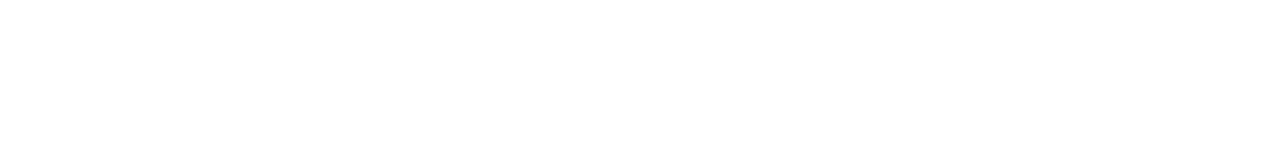
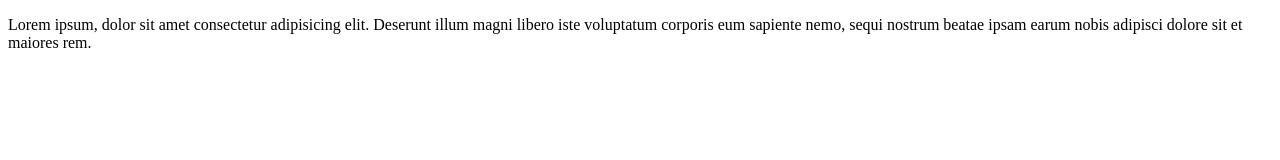
Before and after one commit to alunosIA/CGPI2-Aulas, a plain HTML site: page Facerecognition/Site/index.html in a window 1280 px wide. Drawn offline with Linux system fonts and the light colour scheme.

Commit message:
update_index_conteudo

```diff
--- a/Facerecognition/Site/index.html
+++ b/Facerecognition/Site/index.html
@@ -6,6 +6,7 @@
     <title>Document</title>
 </head>
 <body>
+    <article><p>Lorem ipsum, dolor sit amet consectetur adipisicing elit. Deserunt illum magni libero iste voluptatum corporis eum sapiente nemo, sequi nostrum beatae ipsam earum nobis adipisci dolore sit et maiores rem.</p></article>
 
 </body>
 </html>
```
